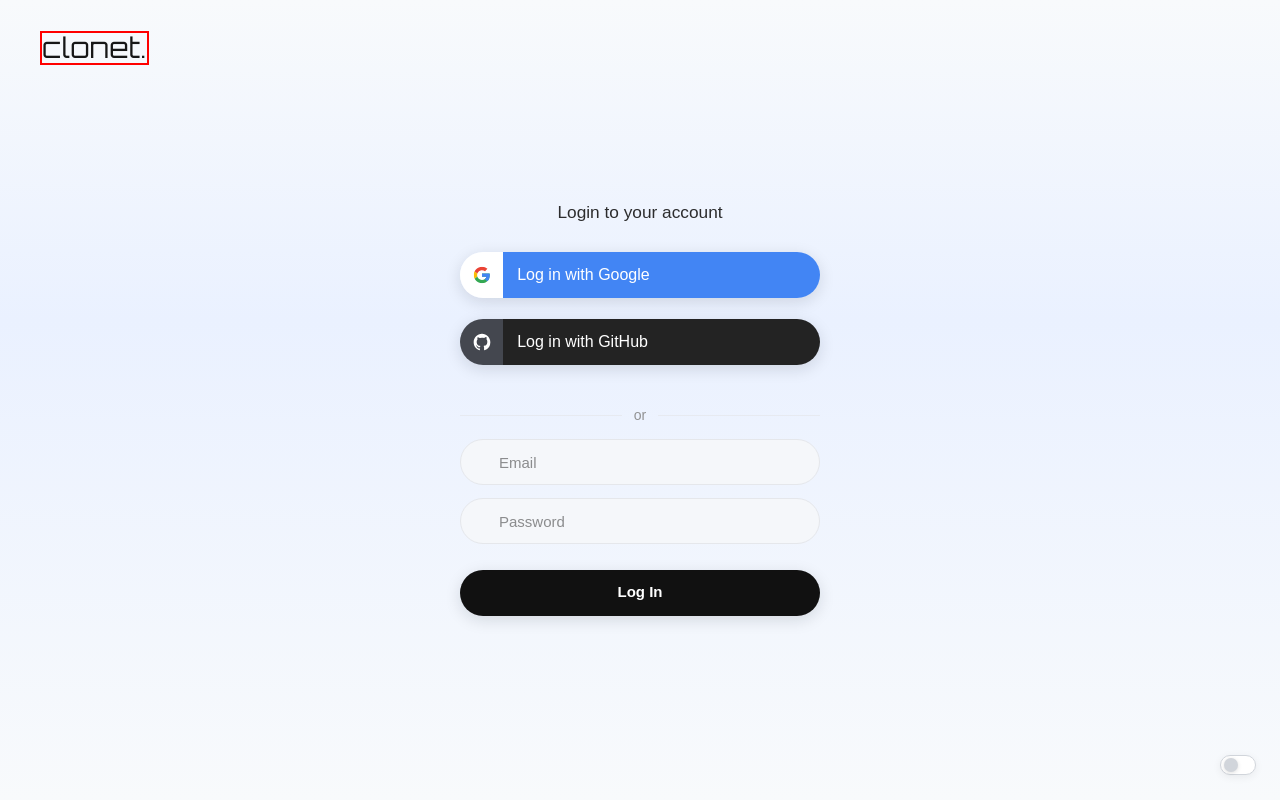
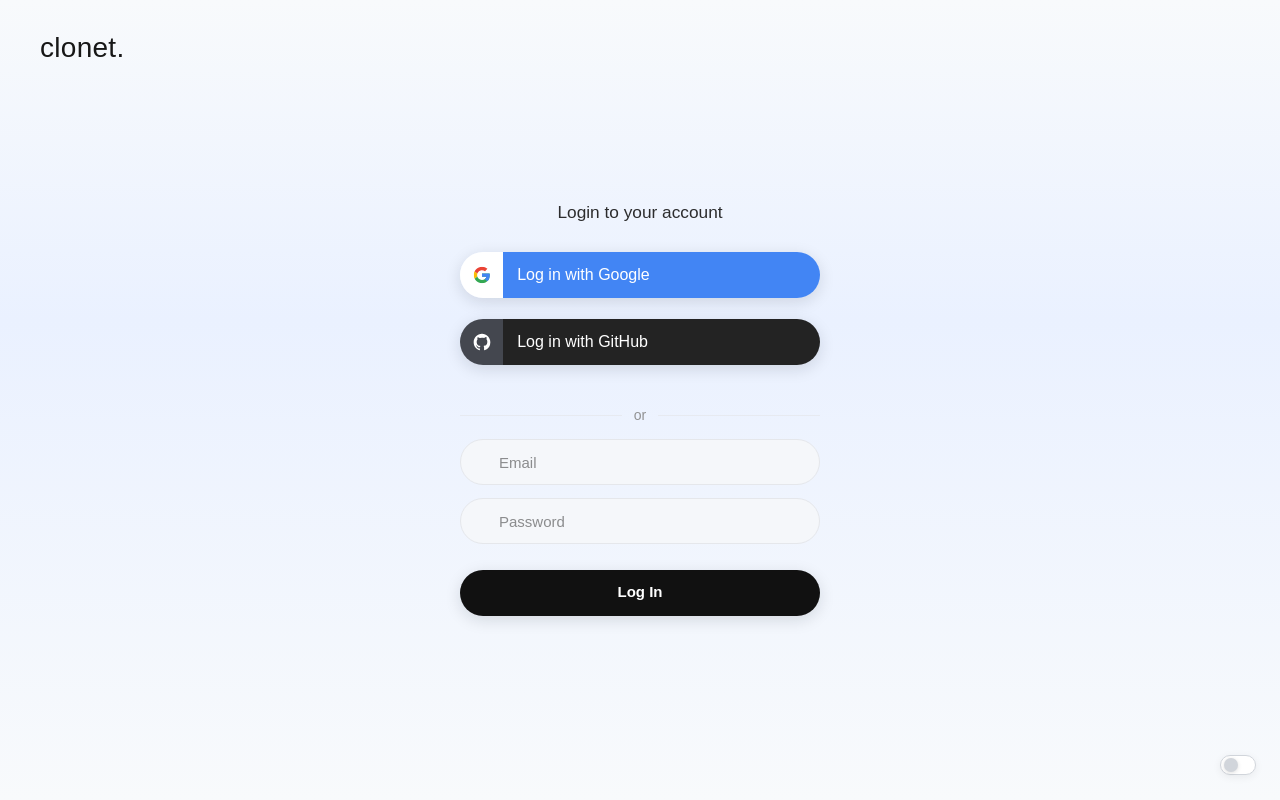
Before and after one commit to welcmhome/clonet-app, a Next.js app: page / in a window 1280 px wide. Built offline with nearby package versions, Linux system fonts and the light colour scheme.

Commit message:
Update favicon configuration and fix layout

```diff
--- a/src/app/dashboard/page.tsx
+++ b/src/app/dashboard/page.tsx
@@ -115,7 +115,7 @@ export default function Dashboard() {
             </span>
           </button>
           <span style={{ display: 'flex', alignItems: 'baseline' }}>
-            <span className="ibrand-font" style={{ fontFamily: 'ibrand, sans-serif', fontWeight: 400, fontSize: 22, letterSpacing: '0.01em', lineHeight: 1.1, color: '#222', whiteSpace: 'nowrap', marginLeft: 2, opacity: 1, transition: 'opacity 0.2s', overflow: 'hidden', textOverflow: 'ellipsis', flexShrink: 0 }}>
+            <span style={{ fontFamily: 'ibrand, sans-serif', fontWeight: 400, fontSize: 22, letterSpacing: '0.01em', lineHeight: 1.1, color: '#222', whiteSpace: 'nowrap', marginLeft: 2, opacity: 1, transition: 'opacity 0.2s', overflow: 'hidden', textOverflow: 'ellipsis', flexShrink: 0 }}>
               clonet
             </span>
             <span style={{
--- a/src/app/globals.css
+++ b/src/app/globals.css
@@ -1,47 +1,12 @@
 @import "tailwindcss";
 @import url('https://fonts.googleapis.com/css2?family=Switzer:wght@400;600;700&display=swap');
 
-/* Try multiple approaches for ibrand font */
 @font-face {
   font-family: 'ibrand';
   src: url('/fonts/ibrand.otf') format('opentype');
   font-weight: normal;
   font-style: normal;
   font-display: swap;
-}
-
-/* Alternative loading method */
-@font-face {
-  font-family: 'ibrand-alt';
-  src: url('/fonts/ibrand.otf') format('opentype');
-  font-weight: normal;
-  font-style: normal;
-  font-display: block;
-}
-
-/* Fallback font */
-@font-face {
-  font-family: 'ibrand-fallback';
-  src: local('Arial'), local('Helvetica'), local('sans-serif');
-  font-weight: normal;
-  font-style: normal;
-}
-
-/* Ensure ibrand font is available globally with multiple fallbacks */
-.ibrand-font {
-  font-family: 'ibrand', 'ibrand-alt', 'Orbitron', 'ibrand-fallback', 'Arial', sans-serif !important;
-  font-display: swap;
-}
-
-/* Debug styles - this will show a red border if the font loads */
-.debug-font {
-  font-family: 'ibrand', 'Orbitron', 'Arial', sans-serif !important;
-  border: 2px solid red;
-}
-
-/* Force font loading with JavaScript fallback */
-.force-ibrand {
-  font-family: 'ibrand', 'Orbitron', 'Arial', sans-serif !important;
 }
 
 :root {
--- a/src/app/layout.tsx
+++ b/src/app/layout.tsx
@@ -34,7 +34,6 @@ export default function RootLayout({
   return (
     <html lang="en">
       <head>
-        <link rel="preload" href="/fonts/ibrand.otf" as="font" type="font/otf" crossOrigin="anonymous" />
         <link rel="icon" type="image/x-icon" href="/favicon.ico" />
         <link rel="icon" type="image/png" sizes="32x32" href="/favicon-32x32.png" />
         <link rel="icon" type="image/png" sizes="16x16" href="/favicon-16x16.png" />
@@ -42,20 +41,6 @@ export default function RootLayout({
         <link rel="preconnect" href="https://fonts.googleapis.com" />
         <link rel="preconnect" href="https://fonts.gstatic.com" crossOrigin="anonymous" />
         <link href="https://fonts.googleapis.com/css2?family=Pixelify+Sans:wght@400..700&display=swap" rel="stylesheet" />
-        <link href="https://fonts.googleapis.com/css2?family=Orbitron:wght@400;700&display=swap" rel="stylesheet" />
-        <script dangerouslySetInnerHTML={{
-          __html: `
-            // Debug font loading
-            document.fonts.ready.then(function() {
-              console.log('Fonts loaded:', document.fonts.check('1em ibrand'));
-              if (document.fonts.check('1em ibrand')) {
-                console.log('✅ ibrand font is available');
-              } else {
-                console.log('❌ ibrand font failed to load, using fallback');
-              }
-            });
-          `
-        }} />
       </head>
       <body
         className={`${geistSans.variable} ${geistMono.variable} antialiased`}
--- a/src/app/page.tsx
+++ b/src/app/page.tsx
@@ -327,23 +327,7 @@ export default function Home() {
       {/* Header with clonet. in ibrand font */}
       <div className="header-row" style={{ width: '100%', display: 'flex', alignItems: 'center', height: 80, padding: '0 40px', boxSizing: 'border-box' as const, fontFamily: 'Switzer, sans-serif', position: 'relative' as const }}>
         <a href="https://clonet.ai" style={{ textDecoration: 'none', display: 'flex', alignItems: 'center' }}>
-          <span
-            className="ibrand-font debug-font"
-            style={{
-              fontFamily: 'ibrand, Arial, sans-serif !important',
-              fontWeight: 400,
-              fontSize: 28,
-              marginTop: 24,
-              marginLeft: 0,
-              marginBottom: 8,
-              letterSpacing: '0.01em',
-              lineHeight: 1.1,
-              display: 'inline-block',
-              color: 'inherit'
-            }}
-          >
-            clonet.
-          </span>
+          <span style={{ fontFamily: 'ibrand, sans-serif', fontWeight: 400, fontSize: 28, marginTop: 24, marginLeft: 0, marginBottom: 8, letterSpacing: '0.01em', lineHeight: 1.1, display: 'inline-block', color: 'inherit' }}>clonet.</span>
         </a>
       </div>
       {/* Main content */}
```
